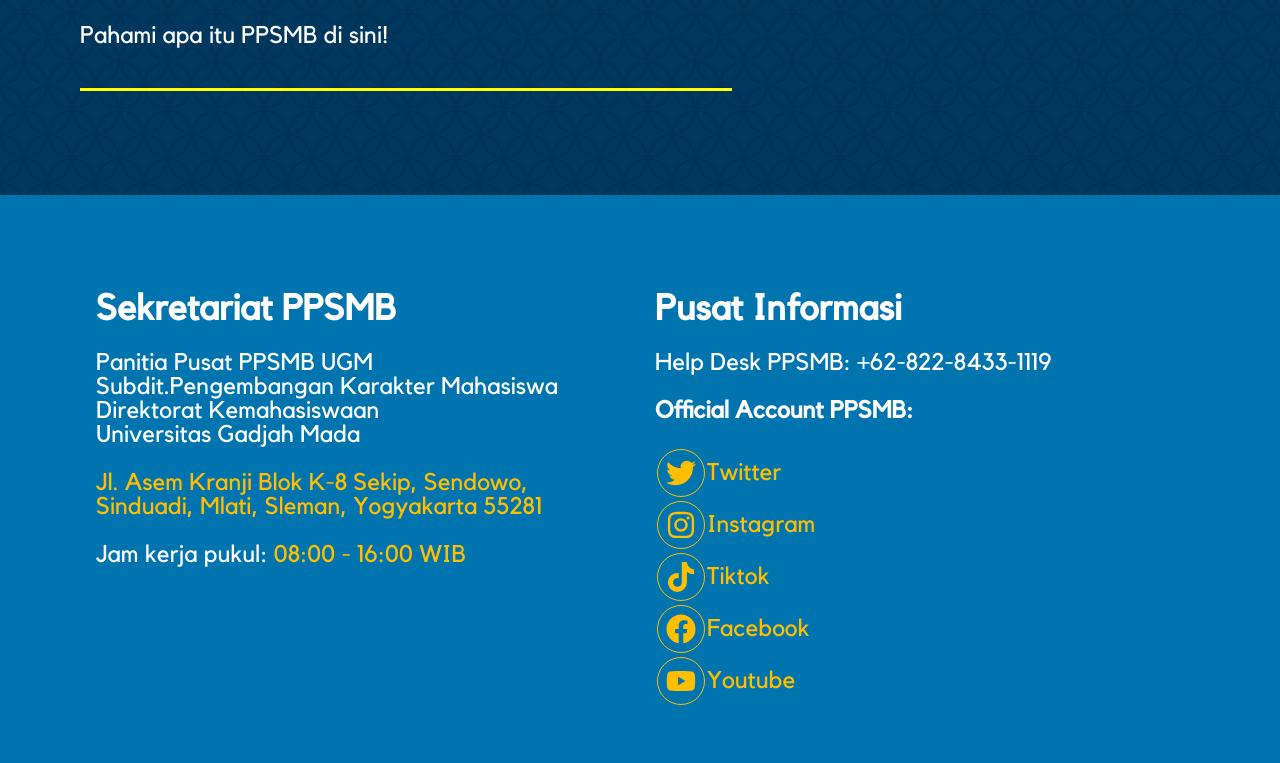
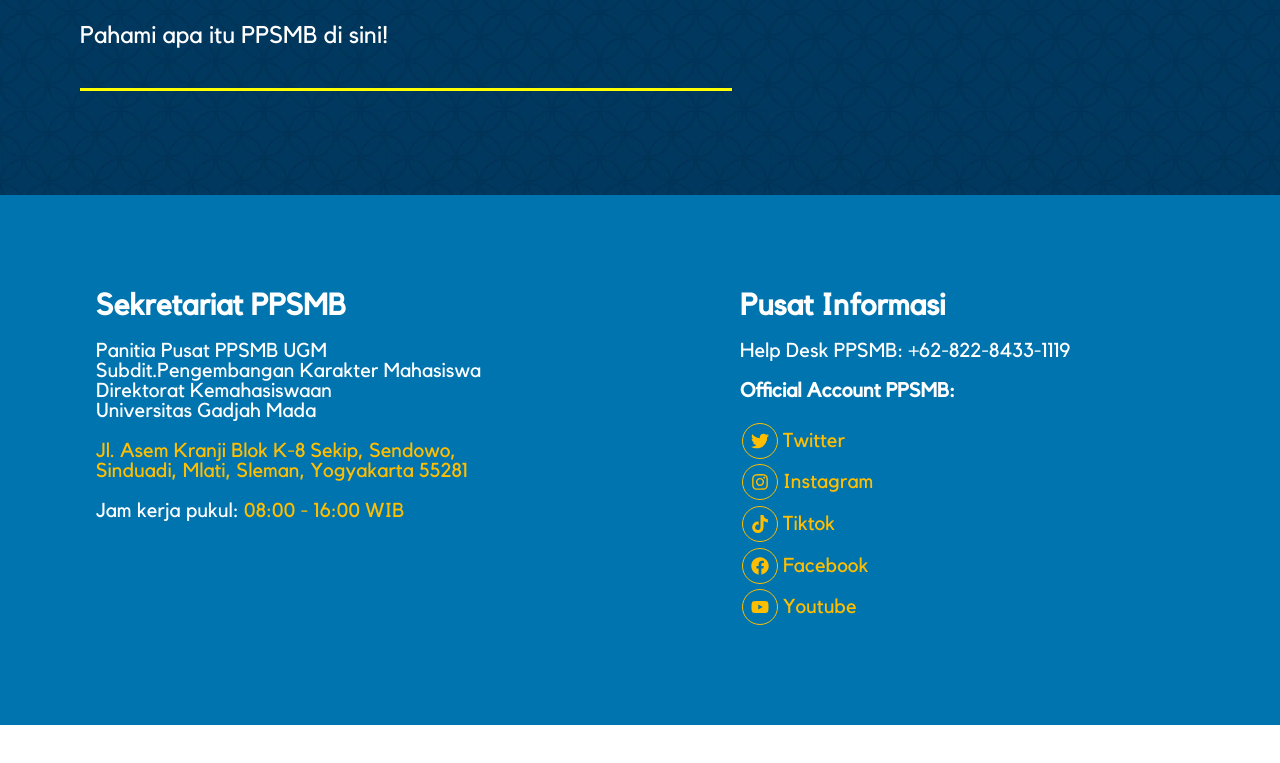
Before and after one commit to airlanggarasyad/ppsmb2021, a React (Create React App) app: page /2021 in a window 1280 px wide. Shown: the part 3460-4223 px from the top of the page. After the commit the page ends 4185 px from the top, so only its background shows below. Built offline with nearby package versions, Linux system fonts and the light colour scheme.

Commit message:
[13 July 2021 09:49] Reducing font size

```diff
--- a/src/components/Footer.js
+++ b/src/components/Footer.js
@@ -21,7 +21,8 @@
             rel="noopener noreferrer"
             classname="ppsmb-yellow"
           >
-            Jl. Asem Kranji Blok K-8 Sekip, Sendowo, Sinduadi, Mlati, Sleman, Yogyakarta 55281
+            Jl. Asem Kranji Blok K-8 Sekip, Sendowo, Sinduadi, Mlati, Sleman,
+            Yogyakarta 55281
           </a>
           <p>
             Jam kerja pukul:
@@ -37,36 +38,35 @@
               name="Twitter"
               faIcon={["fab", "twitter"]}
               link="http://twitter.com/ppsmb_ugm"
-              secondaryColor='#ffffff'
+              secondaryColor="#ffffff"
             />
             <SocialMedia
               name="Instagram"
               faIcon={["fab", "instagram"]}
               link="http://instagram.com/ppsmb_ugm"
-              secondaryColor='#ffffff'
+              secondaryColor="#ffffff"
             />
             <SocialMedia
               name="Tiktok"
               faIcon={["fab", "tiktok"]}
               link="https://vt.tiktok.com/ZSJ2VX4kJ/"
-              secondaryColor='#ffffff'
+              secondaryColor="#ffffff"
             />
             <SocialMedia
               name="Facebook"
               faIcon={["fab", "facebook"]}
               link="https://www.facebook.com/PPSMB-UGM-325374494259950/"
-              secondaryColor='#ffffff'
+              secondaryColor="#ffffff"
             />
             <SocialMedia
               name="Youtube"
               faIcon={["fab", "youtube"]}
               link="https://www.youtube.com/user/ppsmbpalapa"
-              secondaryColor='#ffffff'
+              secondaryColor="#ffffff"
             />
           </div>
         </div>
       </div>
-
     </FooterContainer>
   );
 }
@@ -85,7 +85,7 @@
     display: grid;
     grid-template-columns: repeat(2, minmax(0px, 1fr));
     grid-template-rows: repeat(2, auto);
-    gap: 30px;
+    gap: 30px 25vmin;
   }
 
   .grid-container div:nth-child(1n) {
@@ -115,4 +115,8 @@
       width: 100%;
     }
   }
+
+  @media (min-width: 768px) {
+    font-size: calc(0.5rem + 1.5vmin);
+  }
 `;
--- a/src/components/SocialMedia.js
+++ b/src/components/SocialMedia.js
@@ -14,7 +14,10 @@
 
 function SocialMedia(props) {
   return (
-    <SocialMediaContainer mainColor={props.mainColor} secondaryColor={props.secondaryColor}>
+    <SocialMediaContainer
+      mainColor={props.mainColor}
+      secondaryColor={props.secondaryColor}
+    >
       <div className="social-media-icon">
         <a href={props.link} target="_blank" rel="noopener noreferrer">
           <div>
@@ -49,8 +52,8 @@
   }
 
   .social-media-icon a svg {
-    color: ${props => props.mainColor};
-    border: 0.2vmin solid ${props => props.mainColor};
+    color: ${(props) => props.mainColor};
+    border: 0.2vmin solid ${(props) => props.mainColor};
     border-radius: 100px;
     padding: 1vmin;
     margin: 2px;
@@ -59,15 +62,28 @@
     min-height: calc(0.5rem + 5vmin);
     max-width: calc(0.5rem + 5vmin);
     max-height: calc(0.5rem + 5vmin);
+    margin-right: 5px;
     height: auto;
   }
 
   .social-media-icon a:hover > div svg {
-    border: 0.2vmin solid ${props => props.secondaryColor};
-    color: ${props => props.secondaryColor};
+    border: 0.2vmin solid ${(props) => props.secondaryColor};
+    color: ${(props) => props.secondaryColor};
   }
 
   .social-media-icon a:hover > div span {
-    color: ${props => props.secondaryColor};
+    color: ${(props) => props.secondaryColor};
+  }
+
+  @media (min-width: 576px) {
+    .social-media-icon a {
+      margin-bottom: 0.2vmin;
+    }
+    .social-media-icon a svg {
+      min-width: calc(0.5rem + 3.5vmin);
+      min-height: calc(0.5rem + 3.5vmin);
+      max-width: calc(0.5rem + 3.5vmin);
+      max-height: calc(0.5rem + 3.5vmin);
+    }
   }
 `;
--- a/src/components/VideoContainer.js
+++ b/src/components/VideoContainer.js
@@ -14,6 +14,7 @@
     <LiteYouTubeEmbed
       id={props.id}
       title={props.title}
+      poster="maxresdefault"
     />
       <div className={`title-decoration ${props.passClass}`}>
         <div className="title-text">
```
